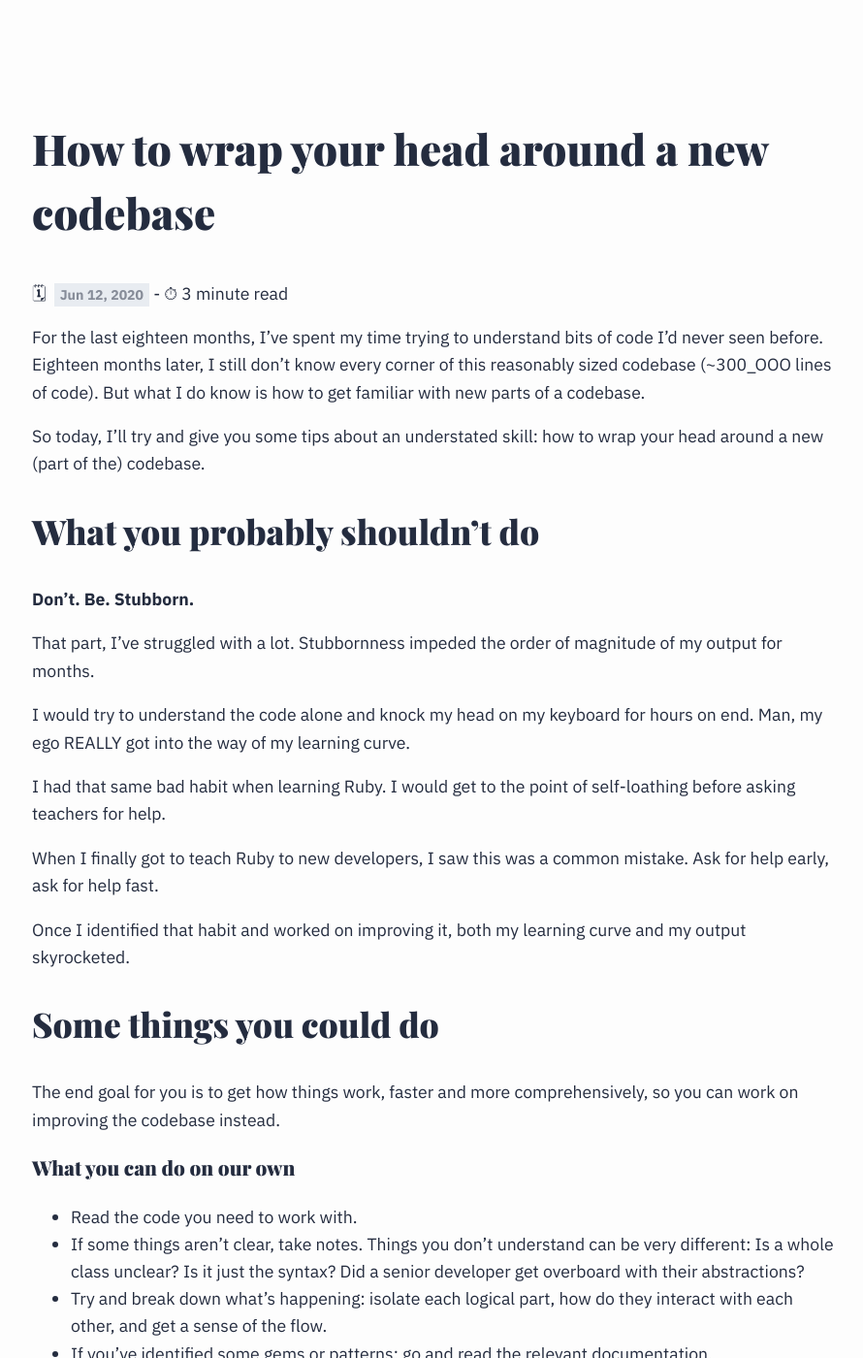
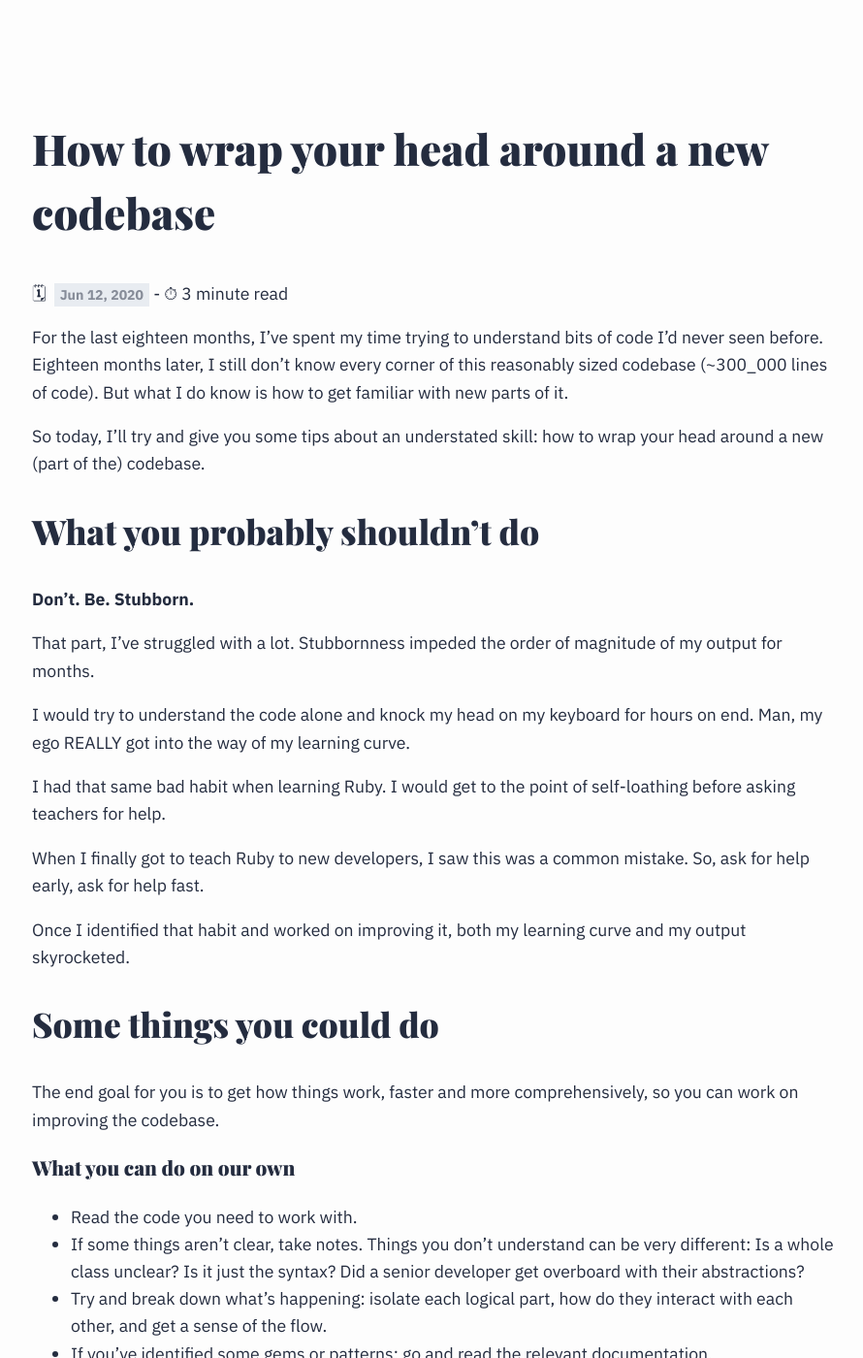
Before and after one commit to merciremi/remicodes, a Jekyll site: the page built from garden/_posts/2020-06-12-new-codebase.md, in a window 1280 px wide and 1400 px high. Shown: the whole window at 97% size, without its empty margins (191-1081 px from the left). Built offline with Jekyll 4.4.1, drawn with Linux system fonts in a browser that asks for light colours; some web fonts are replaced; some of the changed text lies outside the part shown.

Commit message:
Fix typos

```diff
--- a/garden/_posts/2020-06-12-new-codebase.md
+++ b/garden/_posts/2020-06-12-new-codebase.md
@@ -6,7 +6,7 @@ excerpt: "For the last eighteen months, I've spent my time trying to understand
 permalink: /wrap-your-head-around-new-codebase/
 ---
 
-For the last eighteen months, I've spent my time trying to understand bits of code I'd never seen before. Eighteen months later, I still don't know every corner of this reasonably sized codebase (\~300_OOO lines of code). But what I do know is how to get familiar with new parts of a codebase.
+For the last eighteen months, I've spent my time trying to understand bits of code I'd never seen before. Eighteen months later, I still don't know every corner of this reasonably sized codebase (\~300_000 lines of code). But what I do know is how to get familiar with new parts of it.
 
 So today, I'll try and give you some tips about an understated skill: how to wrap your head around a new (part of the) codebase.
 
@@ -20,12 +20,12 @@ I would try to understand the code alone and knock my head on my keyboard for ho
 
 I had that same bad habit when learning Ruby. I would get to the point of self-loathing before asking teachers for help.
 
-When I finally got to teach Ruby to new developers, I saw this was a common mistake. Ask for help early, ask for help fast.
+When I finally got to teach Ruby to new developers, I saw this was a common mistake. So, ask for help early, ask for help fast.
 
 Once I identified that habit and worked on improving it, both my learning curve and my output skyrocketed.
 
 ## Some things you could do
-The end goal for you is to get how things work, faster and more comprehensively, so you can work on improving the codebase instead.
+The end goal for you is to get how things work, faster and more comprehensively, so you can work on improving the codebase.
 
 ### What you can do on our own
 - Read the code you need to work with.
```
Also changed, not shown: other parts of garden/_posts/2020-06-12-new-codebase.md (+2 -2 lines), garden/_posts/2020-01-04-2019-a-year-in-review.md (+2 -2 lines).
